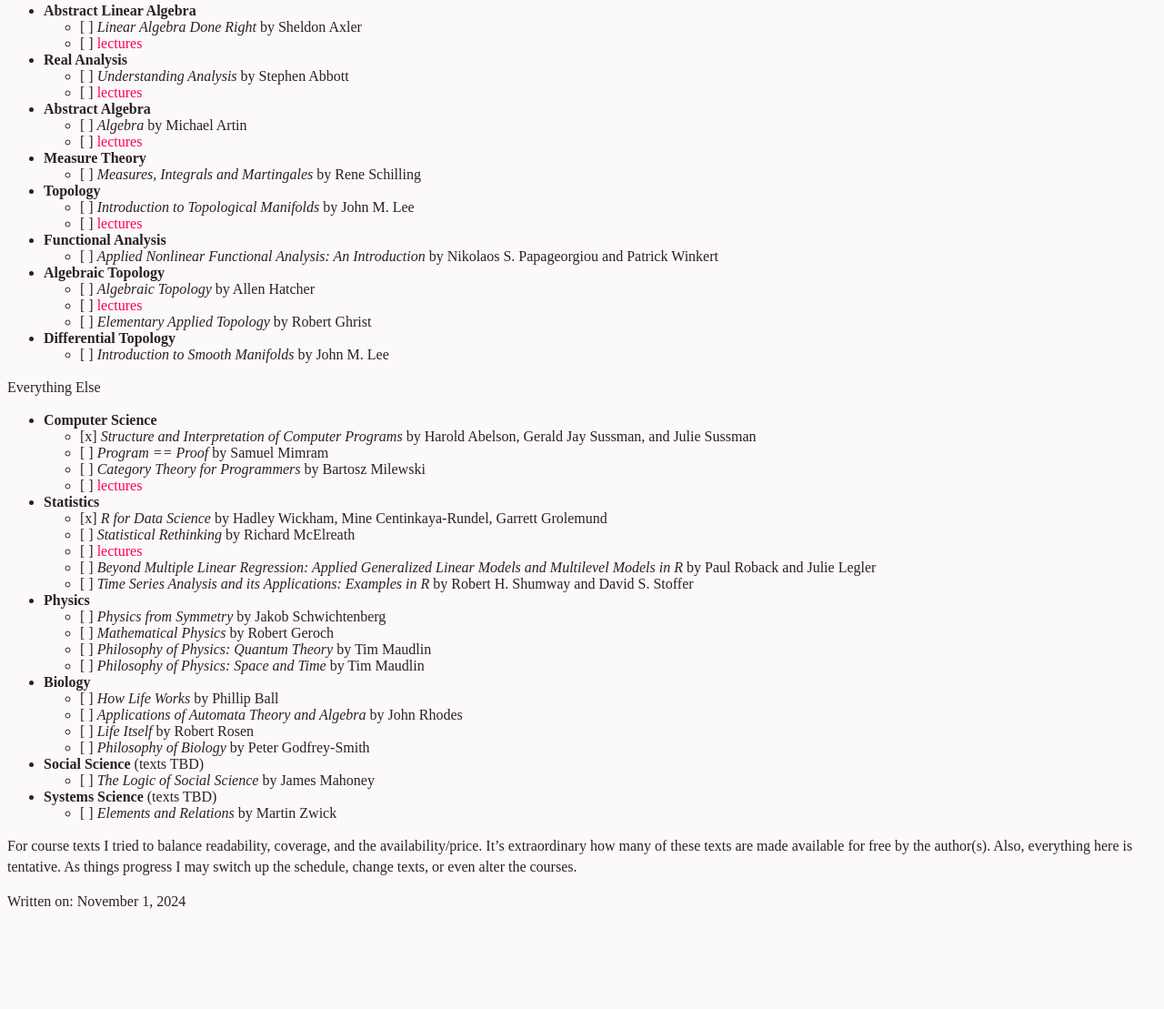
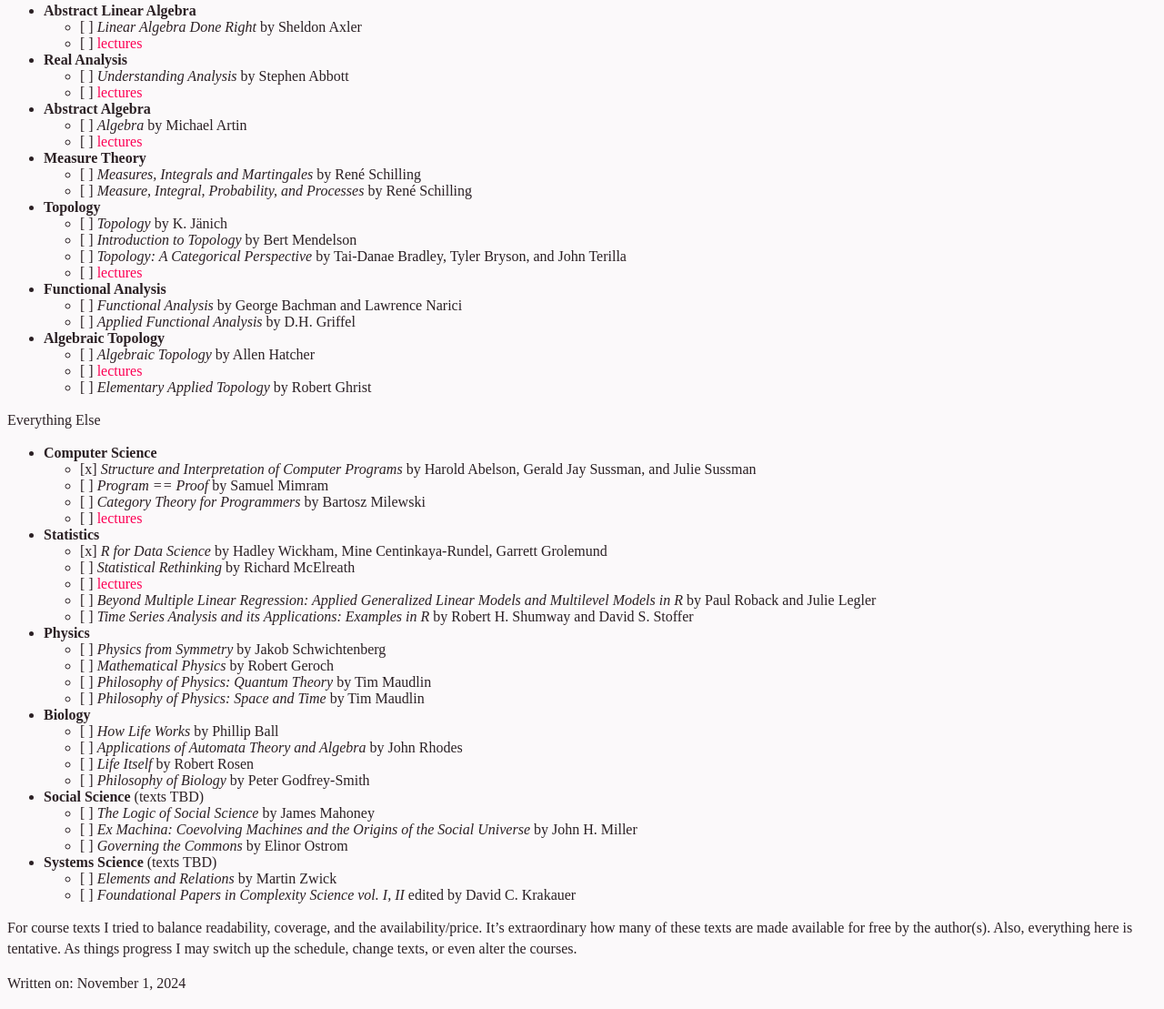
Before and after one commit to danielsinderson/personal-website, an Astro site: page /posts/DIYphd-1 in a window 1280 px wide. Shown: the part 324-1433 px from the top of the page at 91% size. Before the commit the page ends 1343 px from the top, so only its background shows below. Built offline with nearby package versions, Linux system fonts and the light colour scheme; Astro itself is replaced by a stand-in of ours.

Commit message:
updated curriculum

```diff
--- a/src/pages/posts/DIYphd-1.md
+++ b/src/pages/posts/DIYphd-1.md
@@ -27,18 +27,20 @@ Mathematics
 	- [ ] *Algebra* by Michael Artin
 	- [ ] [lectures](https://www.youtube.com/playlist?list=PLelIK3uylPMGzHBuR3hLMHrYfMqWWsmx5)
 - **Measure Theory**
-	- [ ] *Measures, Integrals and Martingales* by Rene Schilling
+	- [ ] *Measures, Integrals and Martingales* by René Schilling
+	- [ ] *Measure, Integral, Probability, and Processes* by René Schilling
 - **Topology**
-	- [ ] *Introduction to Topological Manifolds* by John M. Lee
+	- [ ] *Topology* by K. Jänich
+	- [ ] *Introduction to Topology* by Bert Mendelson
+	- [ ] *Topology: A Categorical Perspective* by Tai-Danae Bradley, Tyler Bryson, and John Terilla
 	- [ ] [lectures](https://www.youtube.com/playlist?list=PLd8NbPjkXPliJunBhtDNMuFsnZPeHpm-0)
 - **Functional Analysis**
-	- [ ] *Applied Nonlinear Functional Analysis: An Introduction* by Nikolaos S. Papageorgiou and Patrick Winkert
+	- [ ] *Functional Analysis* by George Bachman and Lawrence Narici
+	- [ ] *Applied Functional Analysis* by D.H. Griffel
 - **Algebraic Topology**
 	- [ ] *Algebraic Topology* by Allen Hatcher
 	- [ ] [lectures](https://www.youtube.com/playlist?list=PLOROtRhtegr7DmeMyFxfKxsljAVsAn_X4)
 	- [ ] *Elementary Applied Topology* by Robert Ghrist
-- **Differential Topology**
-	- [ ] *Introduction to Smooth Manifolds* by John M. Lee
 
 
 
@@ -66,8 +68,11 @@ Everything Else
 	- [ ] *Philosophy of Biology* by Peter Godfrey-Smith
 - **Social Science** (texts TBD)
 	- [ ] *The Logic of Social Science* by James Mahoney
+	- [ ] *Ex Machina: Coevolving Machines and the Origins of the Social Universe* by John H. Miller
+	- [ ] *Governing the Commons* by Elinor Ostrom
 - **Systems Science** (texts TBD)
 	- [ ] *Elements and Relations* by Martin Zwick
+	- [ ] *Foundational Papers in Complexity Science vol. I, II* edited by David C. Krakauer
 
 
 
```
